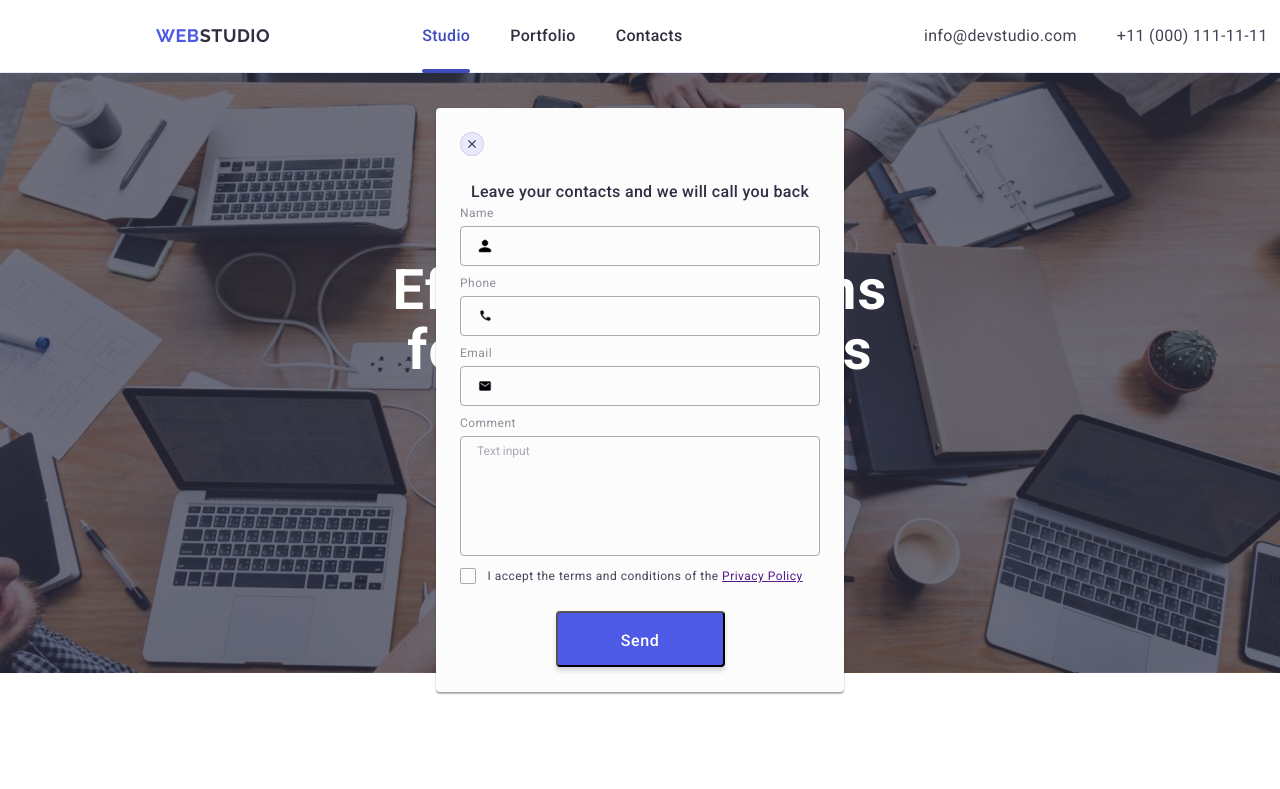
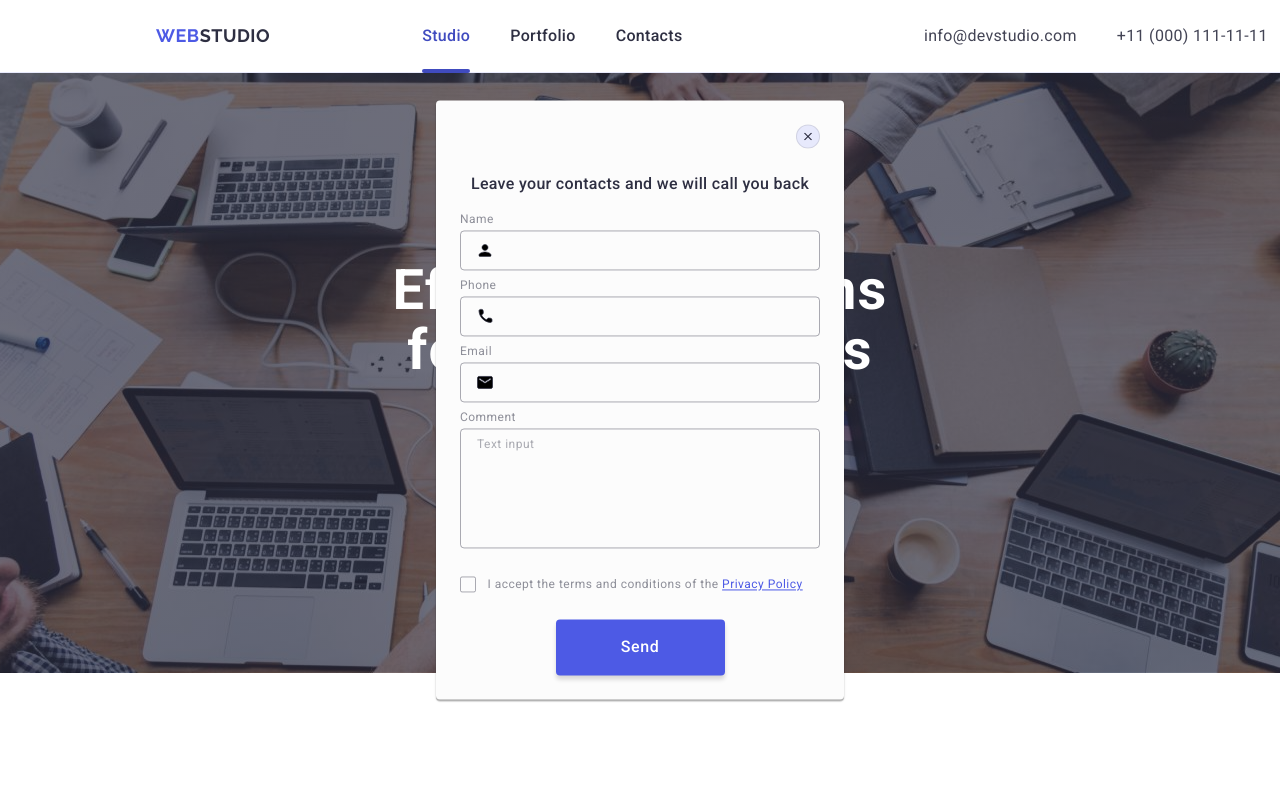
Before and after one commit to GrohotRos/goit-markup-hw-05, a plain HTML site: page index.html in a window 1280 px wide. Shown: the top 789 px of the page. Drawn offline with nearby package versions, Linux system fonts and the light colour scheme.

Commit message:
update homework-5

```diff
--- a/css/style.css
+++ b/css/style.css
@@ -507,6 +507,7 @@ button {
 .text-form-footer {
     font-weight: 500;
     margin-bottom: 16px;
+    color: #ffffff;
 }
 .mail-form {
     display: flex;
@@ -531,7 +532,9 @@ button {
     box-shadow: 0px 4px 4px 0px rgba(0, 0, 0, 0.15);
     background-color: transparent;
     padding: 8px 16px;
-    color: #FFF;
+    line-height: 1.5;
+    letter-spacing: 0.04em;
+    filter: drop-shadow(0px 4px 4px rgba(0, 0, 0, 0.15))
 }
 
 .footer-mail-field::placeholder {
@@ -540,16 +543,16 @@ button {
 
 .btn-form-footer {
     display: flex;
-    font-family: Roboto;
+    font-family: "Roboto", sans-serif;
     font-size: 16px;
     font-weight: 500;
     line-height: 1.5;
     letter-spacing: 0.04em;
     display: inline-flex;
+    min-width: 165px;
     padding: 8px 24px;
     justify-content: center;
     align-items: center;
-    gap: 16px;
     border-radius: 4px;
     background-color: #4D5AE5;
     color: #FFF;
@@ -558,6 +561,7 @@ button {
 }
 
 .footer-email-icons {
+    margin-left: 16px;
     fill: #FFF;
 }
 
@@ -566,17 +570,17 @@ button {
 /* ========== FORM ========== */
 
 .backdrop {
-    position: fixed;
-    top: 0;
-    left: 0;
+    position:fixed;
+    top:0;
+    left:0;
     z-index: 9999999;
-    width: 100%;
-    height: 100%;
-    background-color: rgba(46, 47, 66, 0.40);
+    width:100%;
+    height:100%;
+    background-color:rgba(46,47,66,0.4);
     opacity: 0;
     visibility: hidden;
     pointer-events: none;
-    transition: opacity 250ms cubic-bezier(0.4, 0, 0.2, 1), visibility 250ms cubic-bezier(0.4, 0, 0.2, 1);
+    transition: opacity 250ms cubic-bezier(0.4,0,0.2,1), visibility 250ms cubic-bezier(0.4,0,0.2,1);
 }
 
 .is-open {
@@ -587,11 +591,11 @@ button {
 
 .form-page {
     position: absolute;
-    padding: 24px;
+    padding: 72px 24px 24px 24px;
     width: 408px;
-    height: 584px;
-    top: 50%;
-    left: 50%;
+    min-height:584px;
+    top:50%;
+    left:50%;
     transform: translate(-50%, -50%);
     background-color: #FCFCFC;
     border-radius: 4px;
@@ -606,8 +610,8 @@ button {
     position: absolute;
     padding: 0;
     line-height: 0;
-    top: 24;
-    right: 24;
+    top:24px;
+    right:24px;
     border-radius: 50%;
     width: 24px;
     height: 24px;
@@ -625,12 +629,16 @@ button {
     fill: #FFF;
 }
 
+.close-btn-svg {
+    transition:fill 250ms cubic-bezier(0.4, 0, 0.2, 1);
+}
+
 .text-form {
     color: #2E2F42;
     font-size: 16px;
     font-weight: 500;
     text-align: center;
-    margin-top: 48px;
+    margin-bottom: 16px;
 }
 
 .form-wrapper {
@@ -642,14 +650,13 @@ button {
     color: #8E8F99;
     font-size: 12px;
     font-weight: 400;
-    line-height: 1,17;
+    line-height: 1.17;
     letter-spacing: 0.04em;
     margin-bottom: 4px;
 }
 
 .input-wrapper {
     position: relative;
-
 }
 
 .field-form {
@@ -660,7 +667,7 @@ button {
     border-radius: 4px;
     padding-left: 38px;
     outline: 0px solid transparent;
-    transition: stroke 250ms cubic-bezier(0,4, 0, 0.2, 1);
+    transition: border-color 250ms cubic-bezier(0.4, 0, 0.2, 1);
 }
 
 .field-form:focus {
@@ -673,11 +680,15 @@ button {
     left: 16px;
     transform: translateY(-50%);
     stroke: #2E2F42;
-    transition: stroke 250ms linear;
+    transition: fill 250ms cubic-bezier(0.4, 0, 0.2, 1);
 }
 
 .field-form:focus + .form-input-icon {
     fill: #4D5AE5;
+}
+
+.form-wrapper-comment {
+    margin-bottom: 16px;
 }
 
 .field-form-comment {
@@ -686,13 +697,14 @@ button {
     border-radius: 4px;
     padding: 8px 16px;
     font-size: 12px;
-    letter-spacing: 0,04em;
+    line-height: 1.17;
+    letter-spacing: 0.04em;
     color: rgba(46, 47, 66, 0.40);
     border: 1px solid rgba(46, 47, 66, 0.40);
     background-color: transparent;
     outline: 0px solid transparent;
     resize: none;
-    transition: stroke 250ms cubic-bezier(0,4, 0, 0.2, 1);
+    transition: border-color 250ms cubic-bezier(0.4, 0, 0.2, 1);
 }
 
 .field-form-comment::placeholder {
@@ -719,8 +731,9 @@ button {
 
 .rules-chekbox {
     font-size: 12px;
-    line-height: 1,17;
+    line-height: 1.17;
     letter-spacing: 0.04em;
+    color:#8e8f99;
 }
 
 .rules-chekbox-form {
@@ -733,6 +746,8 @@ button {
     border: 1px solid rgba(46, 47, 66, 0.40);
     cursor: pointer;
     margin-right: 8px;
+    fill: transparent;
+    transition: background-color 250ms cubic-bezier(0.4, 0, 0.2, 1), border 250ms cubic-bezier(0.4, 0, 0.2, 1), fill 250ms cubic-bezier(0.4, 0, 0.2, 1);
 }
 
 .chek-svg {
@@ -743,13 +758,18 @@ button {
     opacity: 1;
 }
 
+.rules-link {
+    color: #4d5ae5;;
+}
+
 .rules-chekbox-btn {
     display: block;
-    width: 169px;
+    min-width: 169px;
     height: 56px;
     text-align: center;
     margin-left: auto;
     margin-right: auto;
+    border: none;
     font-size: 16px;
     font-weight: 500;
     line-height: 1.5;
--- a/index.html
+++ b/index.html
@@ -433,7 +433,7 @@
 
   <div classs="backdrop is-open">
     <div class="form-page">
-      <button class="close-btn">
+      <button class="close-btn" type="button">
         <svg class="close-btn-svg" width="8" height="8" aria-label="close button">
           <use href="./images/icons.svg#icon-close-button"></use>
         </svg>
@@ -441,17 +441,17 @@
       <p class="text-form">Leave your contacts and we will call you back</p>
       <form class="feedback-form">
         <div class="form-wrapper">
-          <label class="title-field-form" for="username">Name</label>
+          <label class="title-field-form" for="user-name">Name</label>
           <div class="input-wrapper">
             <input class="field-form"
-            id="username"
+            id="user-name"
             name="user-name"
             type="text"
             required
             />
             <svg class="form-input-icon"
             width="18px"
-            height="18px"
+            height="24px"
             aria-label="person icon">
               <use href="./images/icons.svg#icon-person"></use>
             </svg>
@@ -468,7 +468,7 @@
             />
             <svg class="form-input-icon"
             width="18px"
-            height="18px"
+            height="24px"
             aria-label="phone icon">
               <use href="./images/icons.svg#icon-phone"></use>
             </svg>
@@ -485,13 +485,13 @@
             />
             <svg class="form-input-icon"
             width="18px"
-            height="18px"
+            height="24px"
             aria-label="email icon">
               <use href="./images/icons.svg#icon-email"></use>
             </svg>
           </div>
         </div>
-        <div>
+        <div class="form-wrapper-comment">
           <label class="title-field-form" for="user-comment">Comment</label>
           <textarea class="field-form-comment"
           name="user-comment"
@@ -501,18 +501,18 @@
         </div>
         <div class="chekbox-wrapper">
           <input class="form-chekbox visually-hidden"
-          id="user-rules"
-          name="user-rules"
+          id="user-privacy"
+          name="user-privacy"
           type="checkbox"
           value="true"
           required>
-          <label class="rules-chekbox" for="user-rules">
+          <label class="rules-chekbox" for="user-privacy">
             <span class="rules-chekbox-form">
               <svg class="chek-svg" width="10" height="8" aria-label="chekbox icon">
                 <use href="./images/icons.svg#icon-chekbox"></use>
               </svg>
             </span>
-            I accept the terms and conditions of the <a href="">Privacy Policy</a>
+            I accept the terms and conditions of the <a class="rules-link" href="">Privacy Policy</a>
           </label>
         </div>
         <button class="rules-chekbox-btn" type="submit">Send</button>
```
